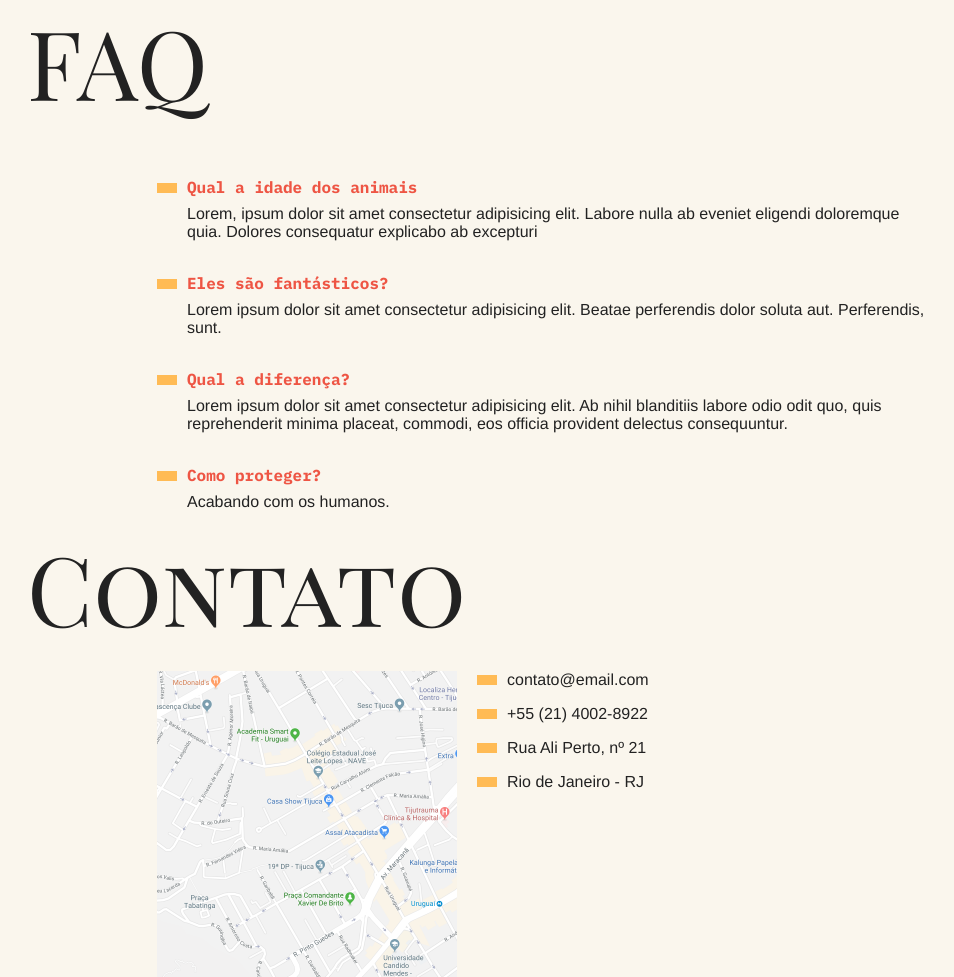
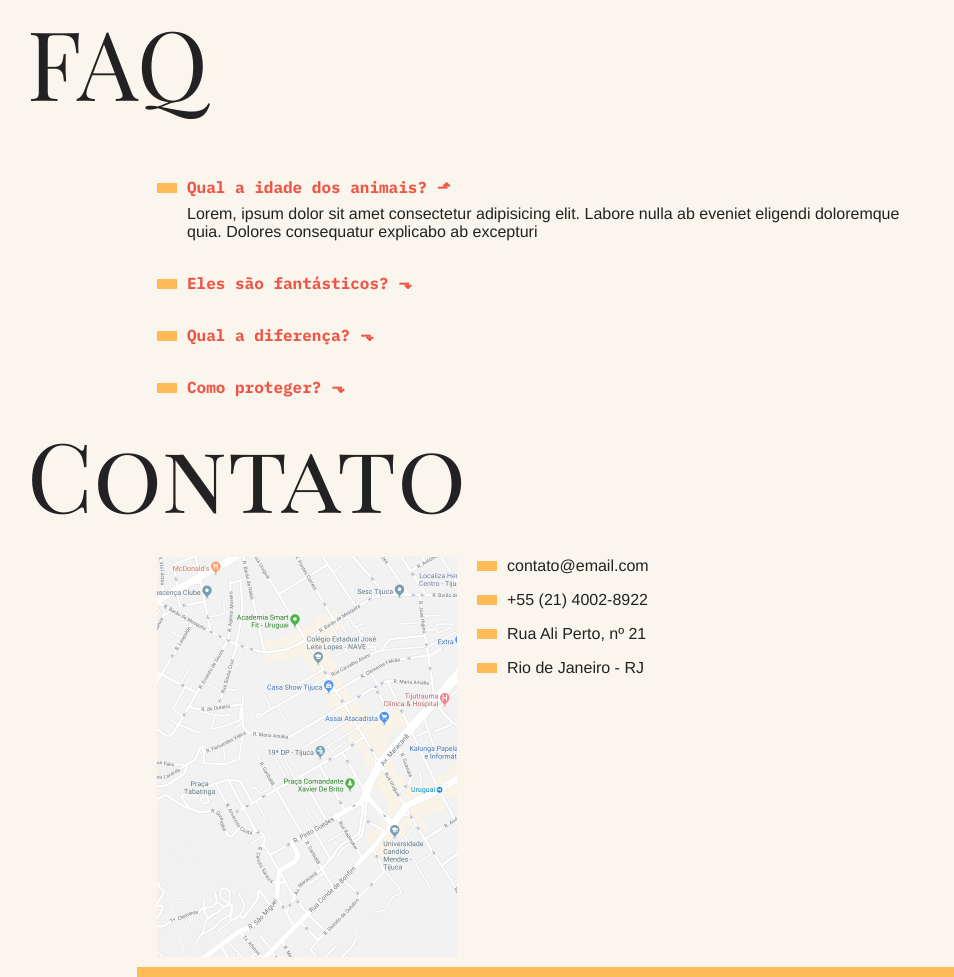
Before and after one commit to mateusmaranhao/animais-fantasticos, a plain HTML site: page index.html in a window 1280 px wide. Shown: the part 737-1714 px from the top of the page, without its empty margins (163-1117 px from the left). Drawn offline with Linux system fonts and the light colour scheme.

Commit message:
criar accordion list

```diff
--- a/css/style.css
+++ b/css/style.css
@@ -198,13 +198,12 @@ body {
 }
 
 /* ========== TAB MENU ========== */
-
 .js .js-tabcontent section {
   display: none;
 }
 .js-tabcontent section.ativo {
   display: block;
-  animation: show .5s forwards;
+  animation: show .6s forwards;
 }
 
 @keyframes show {
@@ -217,3 +216,29 @@ body {
     transform: translate3d(0, 0, 0);
   }
 }
+
+/* ========== ACCORDION LIST ========== */
+.js .js-accordion dd {
+  display: none;
+}
+.js-accordion dd.ativo {
+  display: block;
+  animation: slideDown .6s forwards;
+}
+.js-accordion dt::after {
+  content: '⬎';
+  margin-left: 10px;
+}
+.js-accordion dt.ativo::after {
+  content: '⬏';
+}
+@keyframes slideDown {
+  from {
+    opacity: 0;
+    max-height: 0;
+  }
+  to {
+    opacity: 1;
+    max-height: 200px;
+  }
+}
--- a/index.html
+++ b/index.html
@@ -138,8 +138,8 @@
   <section class="grid-section faq" id="faq">
     <h1 class="titulo">FAQ</h1>
 
-    <dl class="faq-listas">
-      <dt>Qual a idade dos animais</dt>
+    <dl class="faq-listas js-accordion">
+      <dt>Qual a idade dos animais?</dt>
       <dd>
         Lorem, ipsum dolor sit amet consectetur adipisicing elit. Labore nulla ab eveniet eligendi doloremque quia. Dolores consequatur explicabo ab excepturi
       </dd>
--- a/script.js
+++ b/script.js
@@ -1,3 +1,4 @@
+function initTabNav() {
   const tabMenu = document.querySelectorAll('.js-tabmenu li');
   const tabContent = document.querySelectorAll('.js-tabcontent section');
 
@@ -17,3 +18,25 @@ if(tabMenu.length && tabContent.length) {
       });
     });
   }
+};
+initTabNav();
+
+function initAccordion() {
+  const accordionList = document.querySelectorAll('.js-accordion dt');
+  const activeClass = 'ativo';
+
+  if(accordionList.length) {
+    accordionList[0].classList.add(activeClass);
+    accordionList[0].nextElementSibling.classList.add(activeClass);
+
+    function activeAccordion() {
+      this.classList.toggle(activeClass);
+      this.nextElementSibling.classList.toggle(activeClass);
+    }
+
+    accordionList.forEach((item) => {
+      item.addEventListener('click', activeAccordion);
+    })
+  }
+}
+initAccordion();
```
Lines whose indentation alone changed are shown as unchanged.
